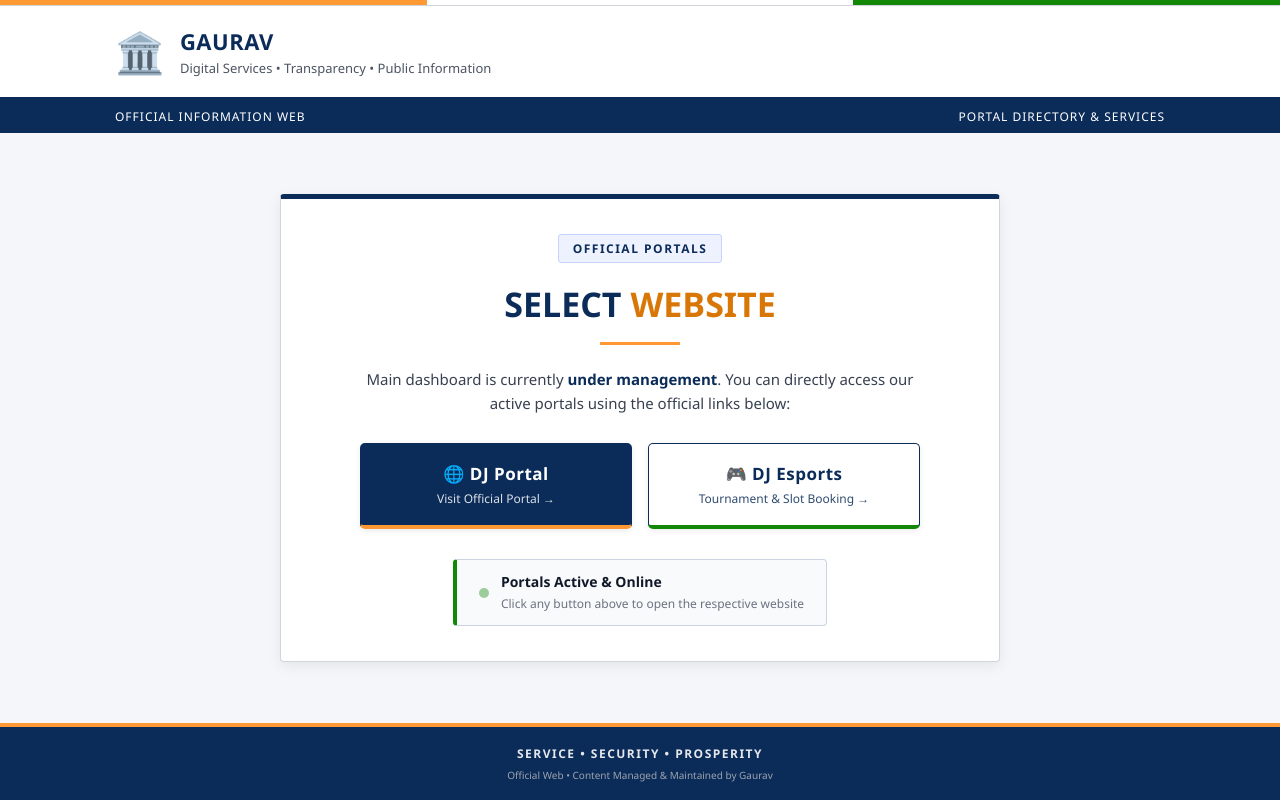
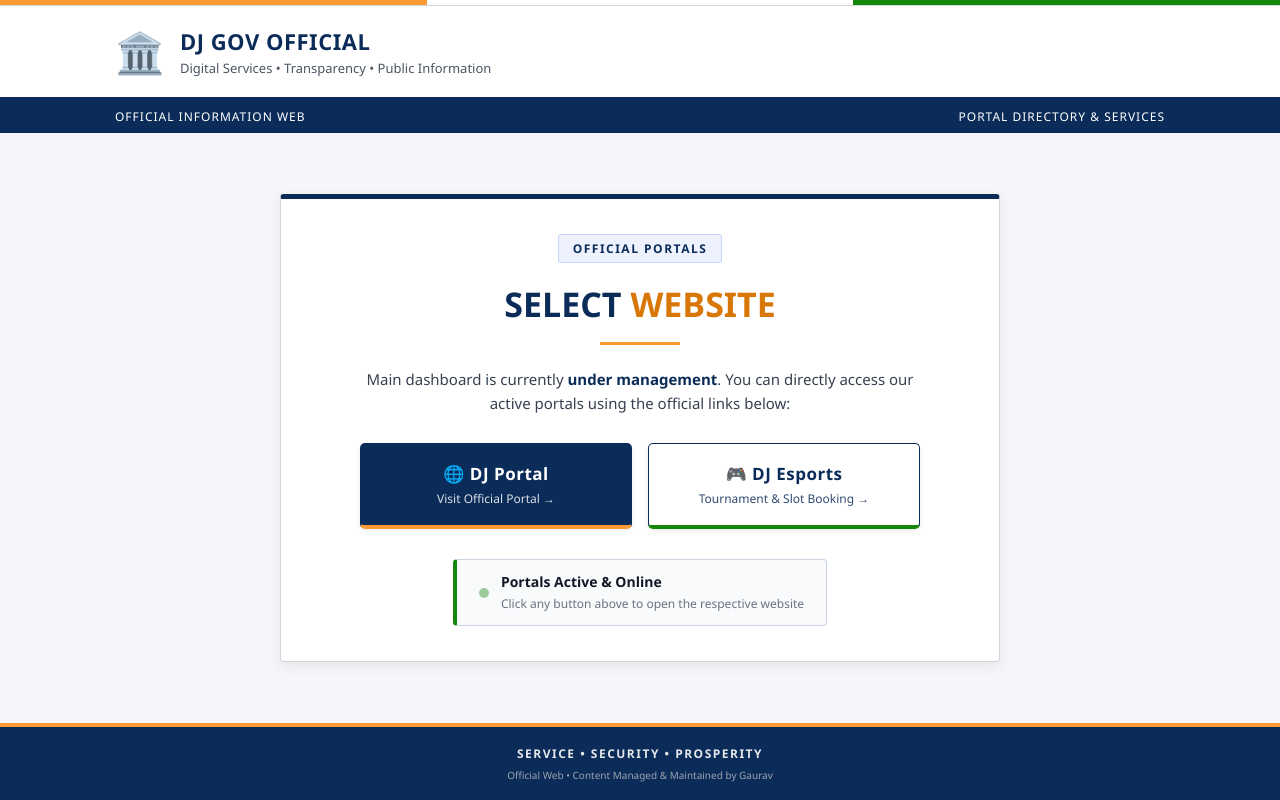
Before and after one commit to Gaurav1155G/Gaurav-Official-Web, a plain HTML site: page index.html in a window 1280 px wide. Drawn offline with Linux system fonts and the light colour scheme.

Commit message:
Add files via upload

```diff
--- a/index.html
+++ b/index.html
@@ -3,7 +3,7 @@
 <head>
 <meta charset="UTF-8">
 <meta name="viewport" content="width=device-width, initial-scale=1.0">
-<title>Gaurav - Official Portal & Services</title>
+<title>DJ - Official Portal & Services</title>
 
 <style>
 * {
@@ -285,7 +285,7 @@ footer small {
     <div class="header-content">
       <div class="emblem">🏛️</div>
       <div class="header-text">
-        <h1>Gaurav</h1>
+        <h1>DJ Gov OFFICIAL</h1>
         <p>Digital Services • Transparency • Public Information</p>
       </div>
     </div>
```
